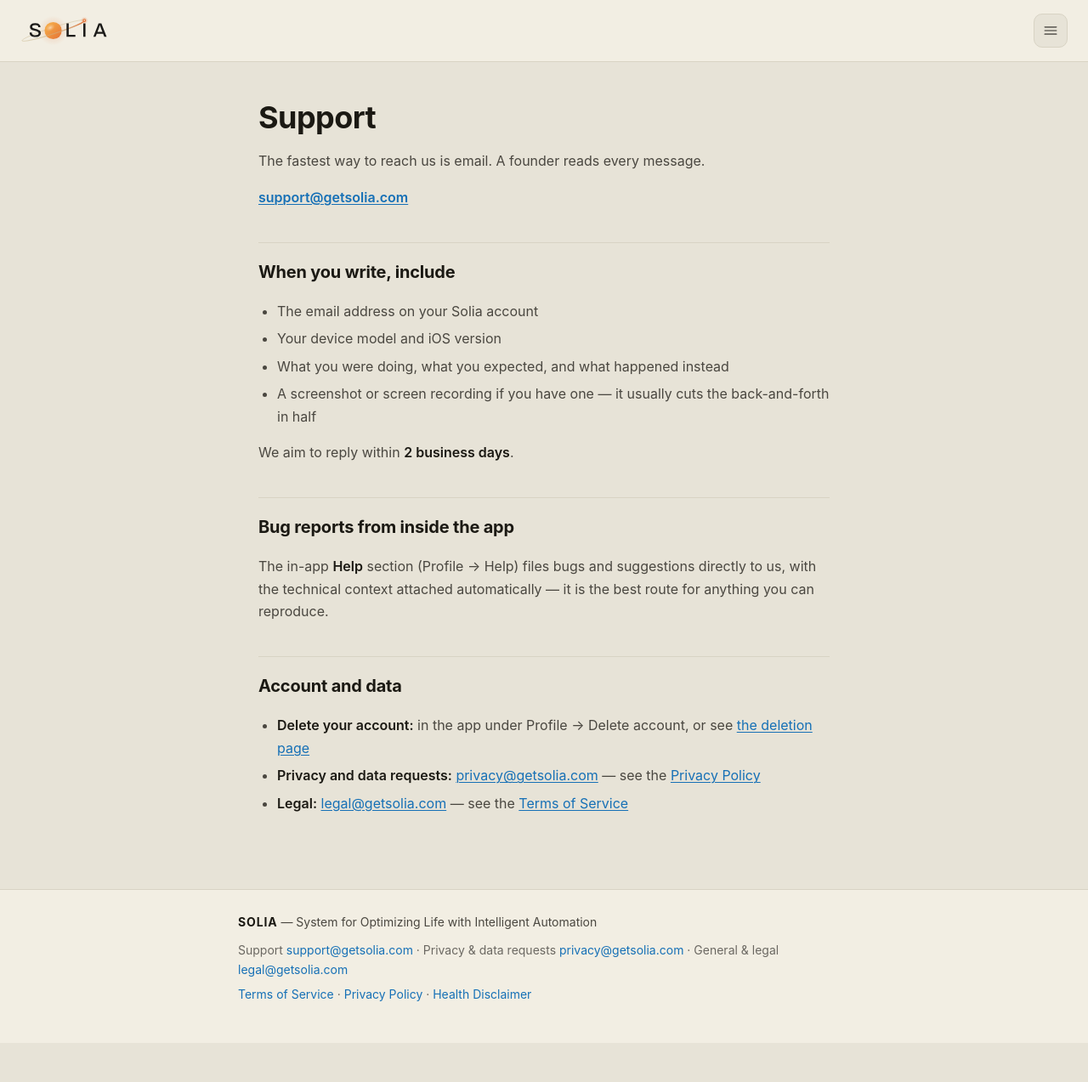
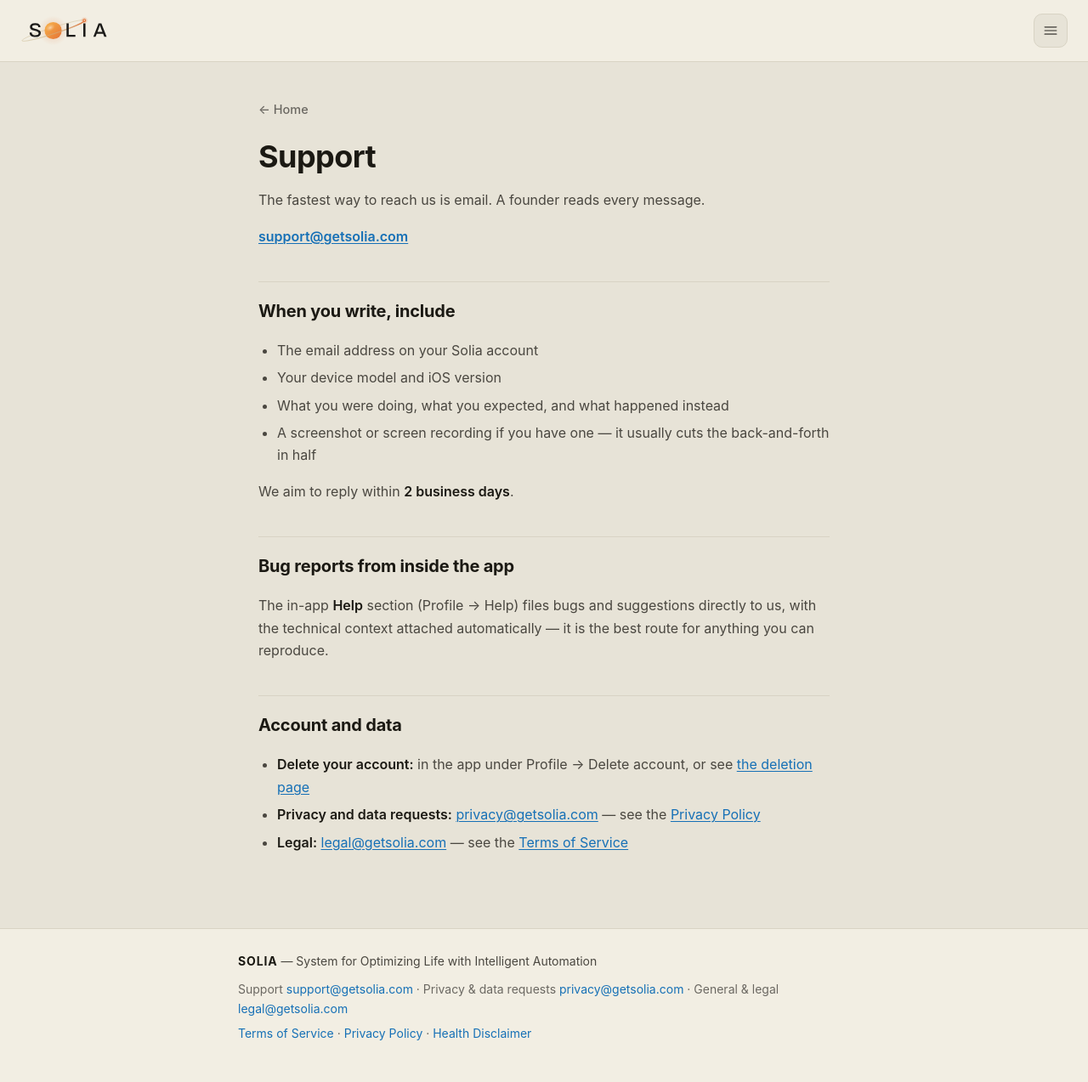
Before and after one commit to Solia-SaaS/Solia-Site, a Jekyll site: the page built from support.md, in a window 1280 px wide. Shown: the whole page at 85% size. Built offline with Jekyll 4.4.1, drawn with Linux system fonts in a browser that asks for light colours; before the commit the page ends 1227 px from its top, so only the background shows below that.

Commit message:
Support page: Home back link; restore doc-list/back styles in shared CSS
The stylesheet is now byte-identical with Solia-Legal's so both domains share
one look; non-splash pages get a back-to-home link via the layout.

Co-Authored-By: Claude Fable 5 <noreply@anthropic.com>

```diff
--- a/_layouts/default.html
+++ b/_layouts/default.html
@@ -35,6 +35,7 @@
 </header>
 
 <main{% if page.splash %} class="splash"{% endif %}>
+  {% unless page.splash or page.url == "/" %}<p class="back"><a href="{{ '/' | relative_url }}">&larr; Home</a></p>{% endunless %}
   {{ content }}
 </main>
 
--- a/assets/css/style.css
+++ b/assets/css/style.css
@@ -221,6 +221,31 @@ main.splash {
   box-shadow: 0 0 0 3px rgba(228,114,53,.16);
 }
 
+/* back link on inner pages */
+main .back { margin: 0 0 22px; font-size: 14.5px; }
+main .back a {
+  color: var(--muted);
+  text-decoration: none;
+  font-weight: 500;
+}
+main .back a:hover { color: var(--accent); }
+
+/* index page link cards */
+.doc-list { list-style: none; padding: 0; margin: 28px 0 0; }
+.doc-list li { margin: 0 0 12px; }
+.doc-list a {
+  display: block;
+  padding: 16px 18px;
+  background: var(--surface);
+  border: 1px solid var(--rule);
+  border-radius: 10px;
+  text-decoration: none;
+  color: var(--ink);
+  font-weight: 600;
+}
+.doc-list a:hover { border-color: var(--accent); color: var(--ink); }
+.doc-list span { display: block; font-weight: 400; font-size: 14.5px; color: var(--muted); margin-top: 3px; }
+
 /* ── footer ─────────────────────────────────────────────────────────────── */
 footer.site {
   border-top: 1px solid var(--rule);
```
